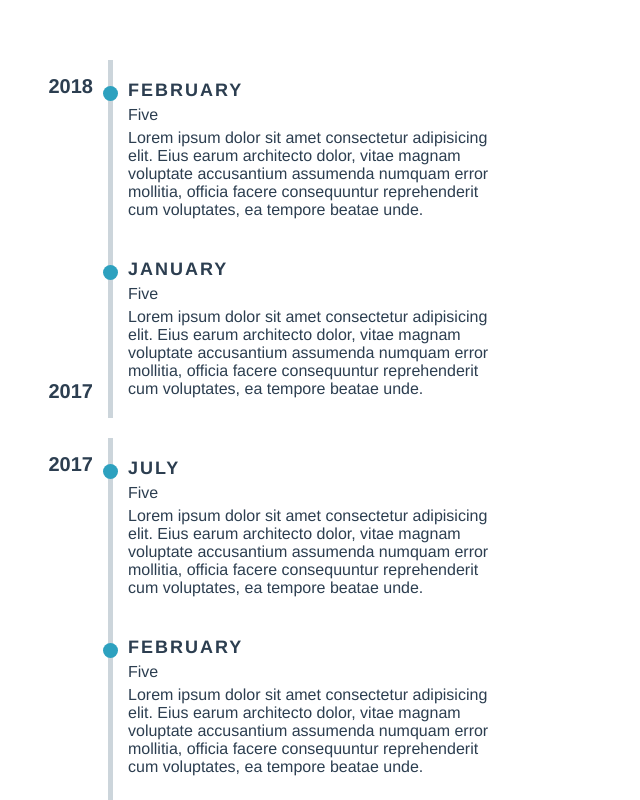
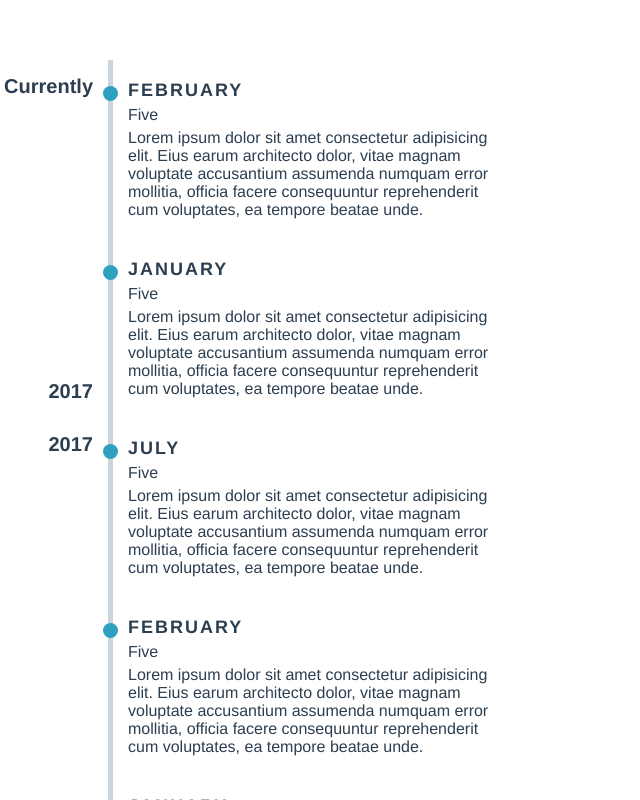
Before and after one commit to pablosirera/timeline-vuejs, a Vue app: page / in a window 1280 px wide. Shown: the top 800 px of the page, without its empty margins (0-640 px from the left). Built offline with nearby package versions, Linux system fonts and the light colour scheme.

Commit message:
Create new component and unique years

```diff
--- a/src/App.vue
+++ b/src/App.vue
@@ -20,7 +20,7 @@ export default {
       {
         year: {
           from: '2017',
-          to: '2018'
+          to: 'Currently'
         },
         items: [
           {
--- a/src/components/Timeline.vue
+++ b/src/components/Timeline.vue
@@ -2,8 +2,8 @@
   <section class="timeline">
     <div class="wrapper-timeline" v-if="hasItems">
       <div
-        class="wrapper-item"
         v-for="(timelineContent, timelineIndex) in timelineItems"
+        :class="wrapperItemClass"
         :key="timelineIndex">
         <div class="section-year">
           <p class="year">
@@ -13,17 +13,7 @@
             {{ timelineContent.year.from }}
           </p>
         </div>
-        <section class="timeline-items">
-          <div
-            class="item"
-            v-for="(item, index) in timelineContent.items"
-            :key="index">
-            <span class="dot"></span>
-            <h3 class="month-item">{{ item.nameMonth }}</h3>
-            <h4 class="title-item" v-html="item.title"></h4>
-            <p class="description-item" v-html="item.description"></p>
-          </div>
-        </section>
+        <TimelineItem :items-timeline="timelineContent.items"/>
       </div>
     </div>
     <p v-else>{{ messageWhenNoItems }}</p>
@@ -31,8 +21,11 @@
 </template>
 
 <script>
+import TimelineItem from './TimelineItem.vue'
+
 export default {
   name: 'Timeline',
+  components: { TimelineItem },
   props: {
     timelineItems: {
       type: Array,
@@ -40,11 +33,25 @@ export default {
     },
     messageWhenNoItems: {
       type: String
+    },
+    colorDots: {
+      type: String,
+      default: '#2da1bf'
+    },
+    uniqueTimeline: {
+      type: Boolean,
+      default: true
     }
   },
   computed: {
     hasItems() {
       return !!this.timelineItems.length
+    },
+    wrapperItemClass() {
+      return {
+        'wrapper-item': true,
+        'unique-timeline': this.uniqueTimeline
+      }
     }
   }
 }
@@ -74,38 +81,8 @@ export default {
         margin: 0;
       }
     }
-    .timeline-items {
-      .item {
-        border-left: 5px solid #ccd5db;
-        padding: 20px 0 20px 15px;
-        position: relative;
-      }
-      .month-item {
-        margin: 0;
-        text-transform: uppercase;
-        font-size: 18px;
-        letter-spacing: 2px;
-      }
-      .title-item {
-        margin: 0;
-        padding: 5px 0;
-        font-size: 16px;
-        font-weight: 500;
-      }
-      .description-item {
-        font-weight: 100;
-        margin: 0;
-      }
-      .dot {
-        display: block;
-        position: absolute;
-        width: 15px;
-        height: 15px;
-        border-radius: 50%;
-        background: #2da1bf;
-        left: -10px;
-        top: 26px;
-      }
+    &.unique-timeline {
+      margin-bottom: 0;
     }
   }
 }
--- /dev/null
+++ b/src/components/TimelineItem.vue
@@ -0,0 +1,67 @@
+<template>
+  <section class="timeline-items">
+    <div
+      class="item"
+      v-for="(item, index) in itemsTimeline"
+      :key="index">
+      <span
+        class="dot"
+        :style="{ background: colorDots }"/>
+      <h3 class="month-item">{{ item.nameMonth }}</h3>
+      <h4 class="title-item" v-html="item.title"></h4>
+      <p class="description-item" v-html="item.description"></p>
+    </div>
+  </section>
+</template>
+
+<script>
+export default {
+  name: 'TimelineItem',
+  props: {
+    itemsTimeline: {
+      type: Array,
+      default: () => []
+    },
+    colorDots: {
+      type: String,
+      default: '#2da1bf'
+    }
+  }
+}
+</script>
+
+<style lang="scss" scoped>
+.timeline-items {
+  .item {
+    border-left: 5px solid #ccd5db;
+    padding: 20px 0 20px 15px;
+    position: relative;
+  }
+  .month-item {
+    margin: 0;
+    text-transform: uppercase;
+    font-size: 18px;
+    letter-spacing: 2px;
+  }
+  .title-item {
+    margin: 0;
+    padding: 5px 0;
+    font-size: 16px;
+    font-weight: 500;
+  }
+  .description-item {
+    font-weight: 100;
+    margin: 0;
+  }
+  .dot {
+    display: block;
+    position: absolute;
+    width: 15px;
+    height: 15px;
+    border-radius: 50%;
+    // background: #2da1bf;
+    left: -10px;
+    top: 26px;
+  }
+}
+</style>
```
